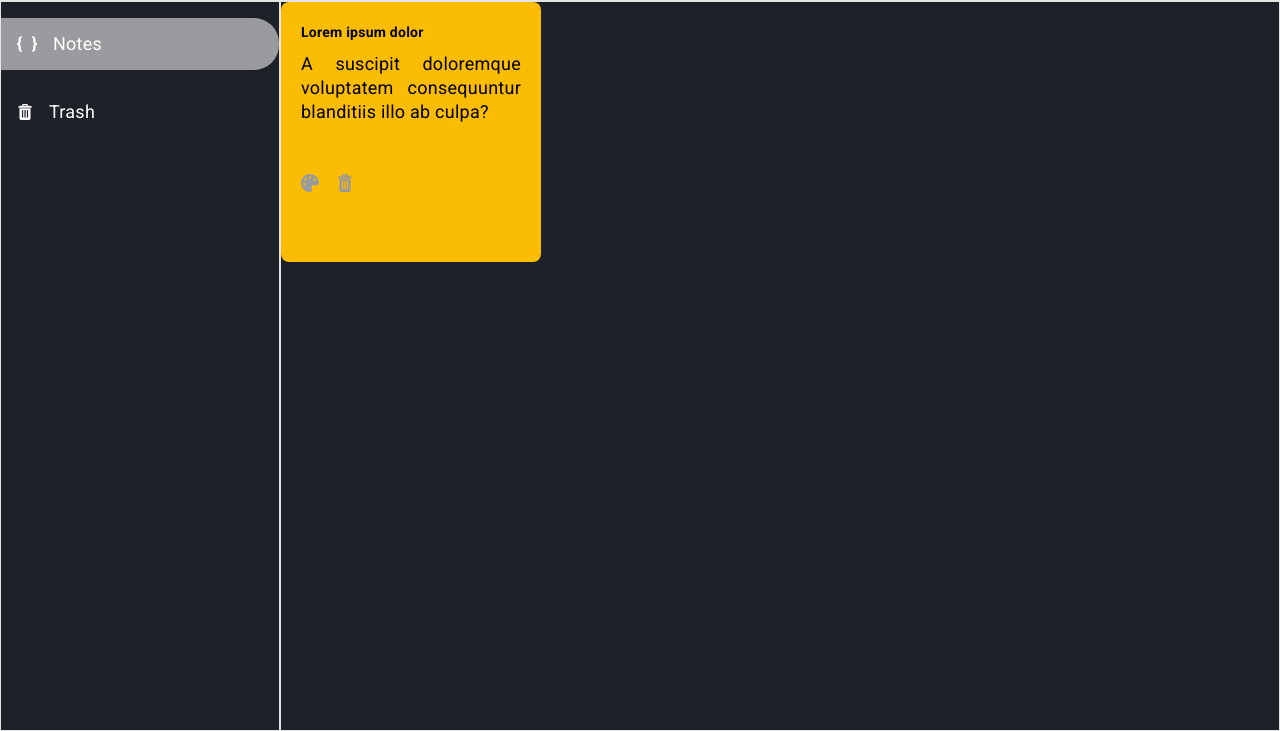
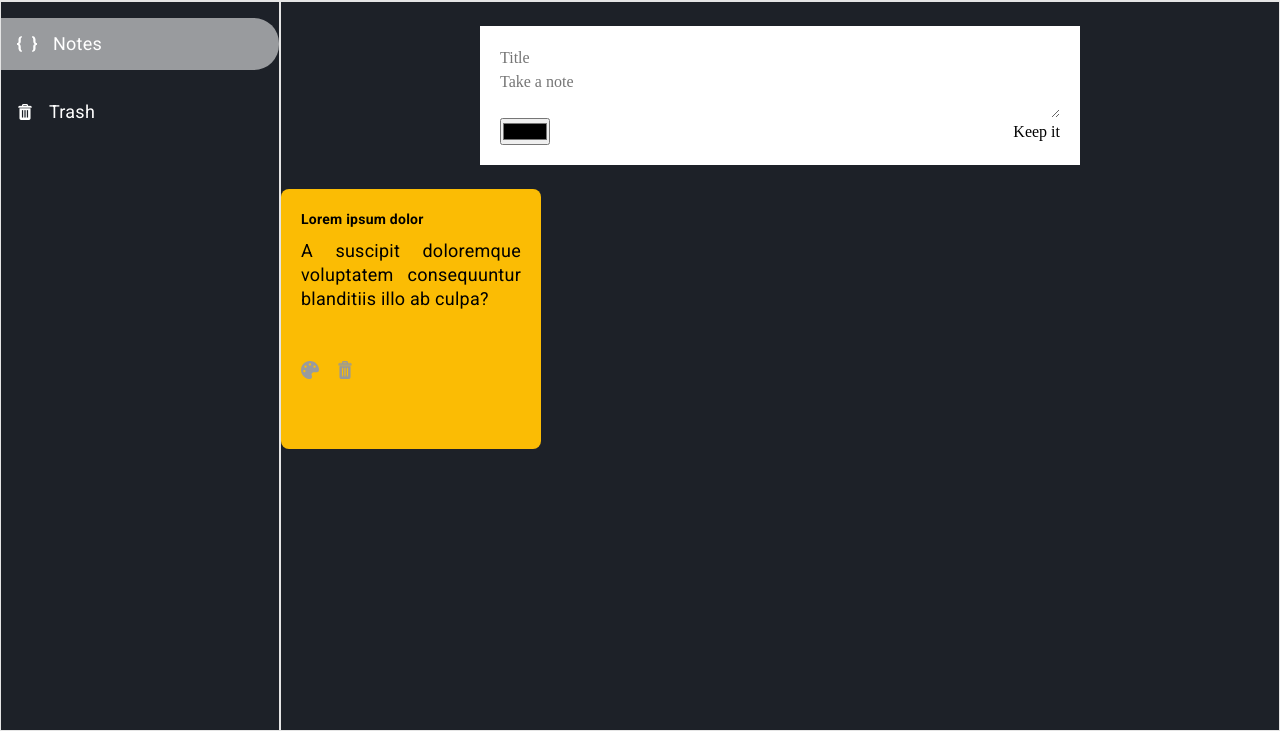
Before and after one commit to emachipana/keepable, a plain HTML site: page index.html in a window 1280 px wide. Shown: the part 69-800 px from the top of the page. Drawn offline with Linux system fonts and the light colour scheme.

Commit message:
ADD: structure notes form

```diff
--- a/index.html
+++ b/index.html
@@ -25,6 +25,18 @@
       </aside>
 
       <main class="container-notes">
+        <form action="" class="">
+          <div class="input">
+            <input type="text" class="title_input" placeholder="Title">
+            <textarea name="text-body" id="text-body" placeholder="Take a note"></textarea>
+          </div>
+          <div class="buttons-input">
+            <input type="color">
+            <button type="submit">Keep it</button>
+          </div>
+
+        </form>
+
         <div class="note">
           <div class="note-content">
             <h2 class="note-title">
--- /dev/null
+++ b/styles/components/form.css
@@ -0,0 +1,33 @@
+.border {
+  border: 2px solid red;
+}
+
+form {
+  margin: 1.5rem auto;
+  max-width: 600px;
+  height: 150px auto;
+  padding: 20px;
+  background-color: white;
+}
+
+form input[type="text"],
+textarea {
+  display: block;
+  border: none;
+  outline: none;
+}
+
+form textarea {
+  width: 100%;
+}
+
+
+.buttons-input {
+  display: flex;
+  justify-content: space-between;
+}
+
+form button {
+  border: none;
+  background-color: white;
+}
--- a/styles/styles.css
+++ b/styles/styles.css
@@ -5,6 +5,7 @@
 @import url(components/home.css);
 @import url(components/notes.css);
 @import url(assets/utils.css);
+@import url(./components/form.css);
 
 * {
     padding: 0;
```
